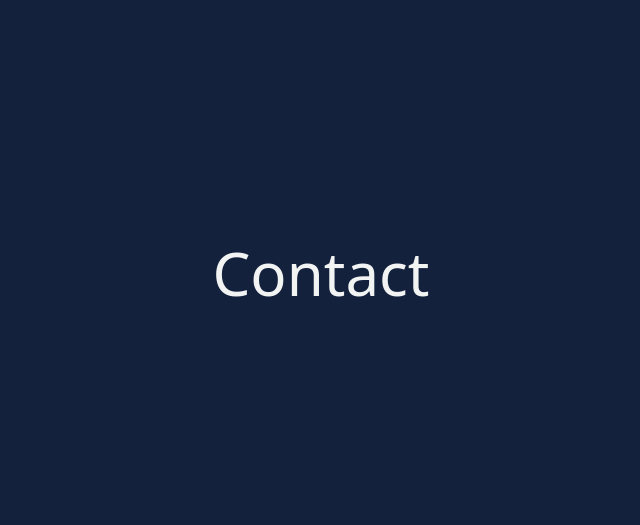
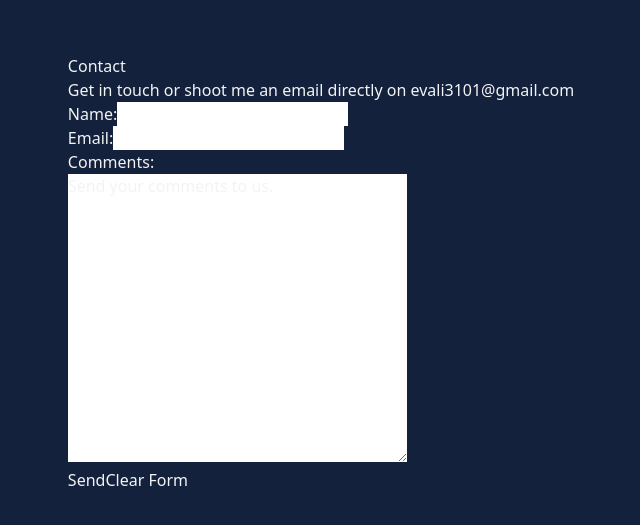
Before and after one commit to kibapika/Portfolio, a React (Create React App) app: page /home in a window 1280 px wide. Shown: the part 4127-4652 px from the top of the page, without its empty margins (319-959 px from the left). Built offline with nearby package versions, Linux system fonts and the light colour scheme.

Commit message:
started on contact

```diff
--- a/src/components/Contact.js
+++ b/src/components/Contact.js
@@ -3,7 +3,33 @@ import React from "react";
 const Contact = () => {
   return (
     <div className="text-[#f2f4f3]">
-      <h1 className="text-6xl text-center">Contact</h1>
+      <h1>Contact</h1>
+      <p>Get in touch or shoot me an email directly on evali3101@gmail.com</p>
+      <form action="mailto:evali3101@gmail.com" method="get" enctype="text/plain">
+        <div>
+          <label for="name">
+            Name:
+            <input type="text" name="name" id="name" />
+          </label>
+        </div>
+        <div>
+          <label for="email">
+            Email:
+            <input type="text" name="email" id="email" />
+          </label>
+        </div>
+        <div>
+          <label>Comments:</label>
+          <br />
+          <textarea name="comments" rows="12" cols="35">
+            Send your comments to us.
+          </textarea>
+        </div>
+        <div>
+          <input type="submit" name="submit" value="Send" />
+          <input type="reset" name="reset" value="Clear Form" />
+        </div>
+      </form>
     </div>
   );
 };
--- a/src/components/Social.js
+++ b/src/components/Social.js
@@ -32,7 +32,7 @@ const Social = () => {
         <BsLinkedin />
       </a>
       <a
-      href="#"
+      href="mailto:evali3101@gmail.com"
       >
         <FiMail />
       </a>
```
